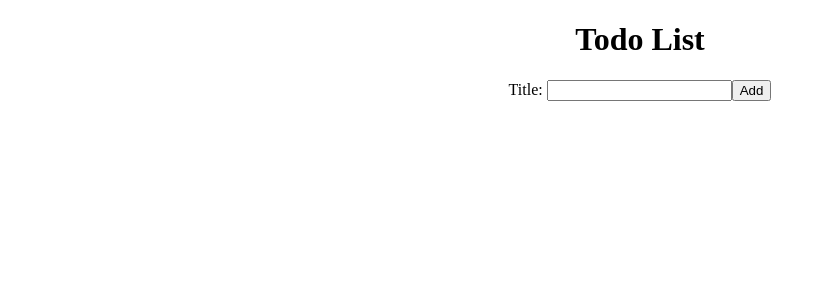
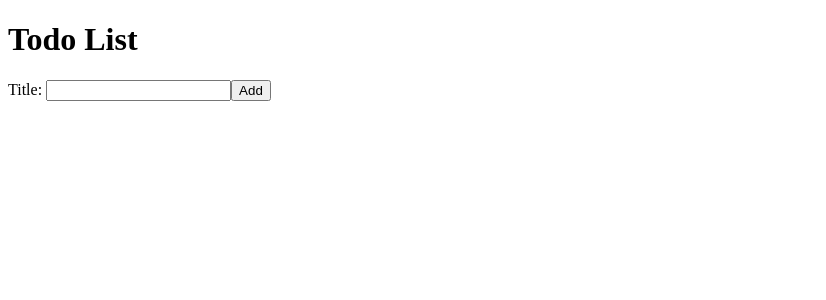
Before and after one commit to nlangerbeins/react-todo, a React (Create React App) app: page / in a window 1280 px wide. Shown: the top 300 px of the page, without its empty margins (0-826 px from the left). Built offline with nearby package versions, Linux system fonts and the light colour scheme; the HTML template or start-up script is replaced by a standard one.

Commit message:
update setTodoList

```diff
--- a/src/App.js
+++ b/src/App.js
@@ -6,11 +6,11 @@ function App() {
   const [todoList, setTodoList] = React.useState([]);
 
   function addTodo(newTodo) {
-    setTodoList([...todoList, newTodo]);
+    setTodoList((prevState) => [...prevState, newTodo]);
   }
 
   return (
-    <div style={{ textAlign: 'center' }}>
+    <div>
       <h1>Todo List</h1>
       <AddTodoForm onAddTodo={addTodo} />
       <TodoList todoList={todoList} />
```
